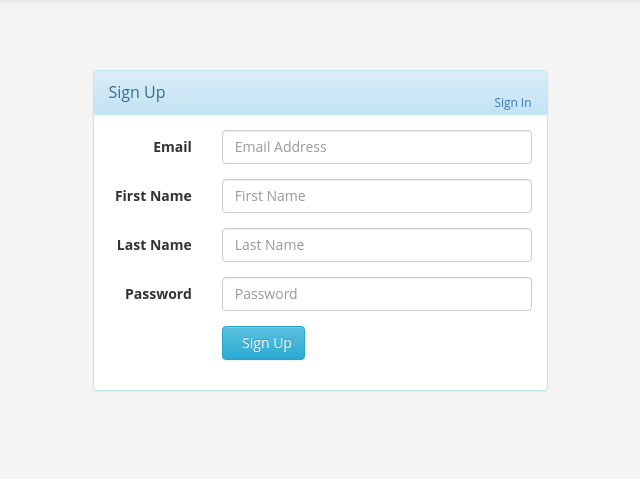
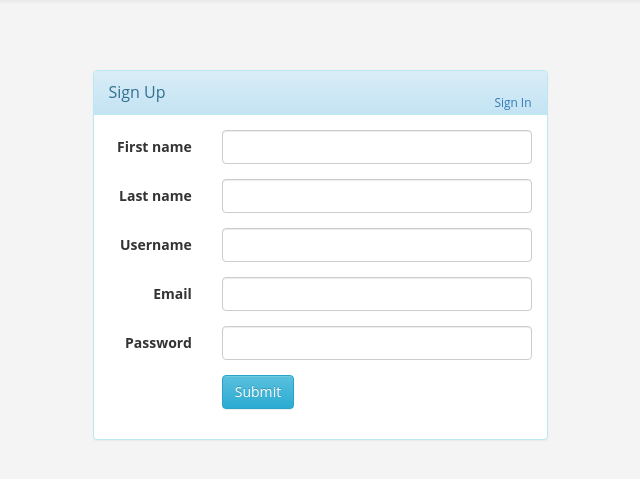
Before and after one commit to sanginovs/StockGenie, a Python web app: template app/templates/signup.html in a window 1280 px wide, after a click on "Sign Up Here". Shown: the part 52-531 px from the top of the page, without its empty margins (335-975 px from the left). Run offline with Jinja, Linux system fonts and the light colour scheme; the template is opened without the code that fills it: most values are stand-ins (such as "Sample title", 1, 10 or a date in 2020); form fields are guessed from the names that the template uses; some libraries are stand-ins or nearby versions.

Commit message:
login updated

```diff
--- a/app/forms.py
+++ b/app/forms.py
@@ -5,6 +5,7 @@ from wtforms.validators import DataRequired, Email, Length
 class SignupForm(Form):
   first_name = StringField('First name', validators=[DataRequired("Please enter your first name.")])
   last_name = StringField('Last name', validators=[DataRequired("Please enter your last name.")])
+  username = StringField("Username", validators=[DataRequired("Please enter your username")])
   email = StringField('Email', validators=[DataRequired("Please enter your email address."), Email("Please enter your email address.")])
   password = PasswordField('Password', validators=[DataRequired("Please enter a password."), Length(min=6, message="Passwords must be 6 characters or more.")])
   submit = SubmitField('Sign up')
--- a/app/templates/signup.html
+++ b/app/templates/signup.html
@@ -70,53 +70,85 @@
                         <div style="float:right; font-size: 85%; position: relative; top:-10px"><a id="signinlink" href="#" onclick="$('#signupbox').hide(); $('#loginbox').show()">Sign In</a></div>
                     </div>
                     <div class="panel-body" >
-                        <form id="signupform" class="form-horizontal" role="form">
-
-                            <div id="signupalert" style="display:none" class="alert alert-danger">
-                                <p>Error:</p>
-                                <span></span>
-                            </div>
 
 
+                        <form method="POST" action="/signup" id="signupform" class="form-horizontal" role="form">
+                          {{ form.hidden_tag() }}
 
                                             <div class="form-group">
-                                <label for="email" class="col-md-3 control-label">Email</label>
+                                              {{ form.first_name.label(class="col-md-3 control-label") }}
+
+                                              {% if form.first_name.errors %}
+                                                {% for error in form.first_name.errors %}
+                                                  <p class="error-message">{{ error }}</p>
+                                                {% endfor %}
+                                              {% endif %}
                                             <div class="col-md-9">
-                                    <input type="text" class="form-control" name="email" placeholder="Email Address">
+                                              {{ form.first_name(class="form-control") }}
                                             </div>
                                             </div>
 
                                             <div class="form-group">
-                                <label for="firstname" class="col-md-3 control-label">First Name</label>
+                                              {{ form.last_name.label(class="col-md-3 control-label") }}
+
+                                              {% if form.last_name.errors %}
+                                                {% for error in form.last_name.errors %}
+                                                  <p class="error-message">{{ error }}</p>
+                                                {% endfor %}
+                                              {% endif %}
+
                                               <div class="col-md-9">
-                                    <input type="text" class="form-control" name="firstname" placeholder="First Name">
-                                </div>
-                            </div>
-                            <div class="form-group">
-                                <label for="lastname" class="col-md-3 control-label">Last Name</label>
-                                <div class="col-md-9">
-                                    <input type="text" class="form-control" name="lastname" placeholder="Last Name">
-                                </div>
-                            </div>
-                            <div class="form-group">
-                                <label for="password" class="col-md-3 control-label">Password</label>
-                                <div class="col-md-9">
-                                    <input type="password" class="form-control" name="passwd" placeholder="Password">
+                                                {{ form.last_name(class="form-control") }}
                                               </div>
                                             </div>
 
 
+                                            <div class="form-group">
+                                              {{ form.username.label(class="col-md-3 control-label") }}
 
-                            <div class="form-group">
-                                <!-- Button -->
-                                <div class="col-md-offset-3 col-md-9">
-                                    <button id="btn-signup" type="button" class="btn btn-info"><i class="icon-hand-right"></i> &nbsp Sign Up</button>
+                                              {% if form.username.errors %}
+                                                {% for error in form.username.errors %}
+                                                  <p class="error-message">{{ error }}</p>
+                                                {% endfor %}
+                                              {% endif %}
 
+                                              <div class="col-md-9">
+                                                {{ form.username(class="form-control") }}
                                               </div>
                                             </div>
 
+                                            <div class="form-group">
+                                              {{ form.email.label(class="col-md-3 control-label") }}
 
+                                              {% if form.email.errors %}
+                                                {% for error in form.email.errors %}
+                                                  <p class="error-message">{{ error }}</p>
+                                                {% endfor %}
+                                              {% endif %}
 
+                                              <div class="col-md-9">
+                                                {{ form.email(class="form-control") }}
+                                              </div>
+                                            </div>
+
+                                            <div class="form-group">
+                                              {{ form.password.label(class="col-md-3 control-label")}}
+
+                                              {% if form.password.errors %}
+                                                {% for error in form.password.errors %}
+                                                  <p class="error-message">{{ error }}</p>
+                                                {% endfor %}
+                                              {% endif %}
+
+                                              <div class="col-md-9">
+                                                {{ form.password(class="form-control") }}
+                                              </div>
+                                            </div>
+                                            <div class="form-group">
+                                                <div class="col-md-offset-3 col-md-9">
+                                            {{ form.submit(class="btn btn-info") }}
+                                          </div>
+                                            </div>
 
 
                         </form>
--- a/app/templates/start.html
+++ b/app/templates/start.html
@@ -10,8 +10,8 @@
 
       <div class="section-content">
         <h2>StockGenie</h2>
-        <a href="{{ url_for('signup') }}" class="btn-primary">Sign up</a>
-        <a href="#" class="btn-secondary">Learn more</a>
+        <a href="{{ url_for('signup') }}" class="btn-primary">Sign In</a>
+        <a href="{{ url_for('signup') }}" class="btn-secondary">Sign Up</a>
       </div>
 
       <div class="section-device">
```
Also changed, not shown: app/routes.py (+7 -8 lines), data/db.sqlite. Lines whose indentation alone changed are shown as unchanged.
